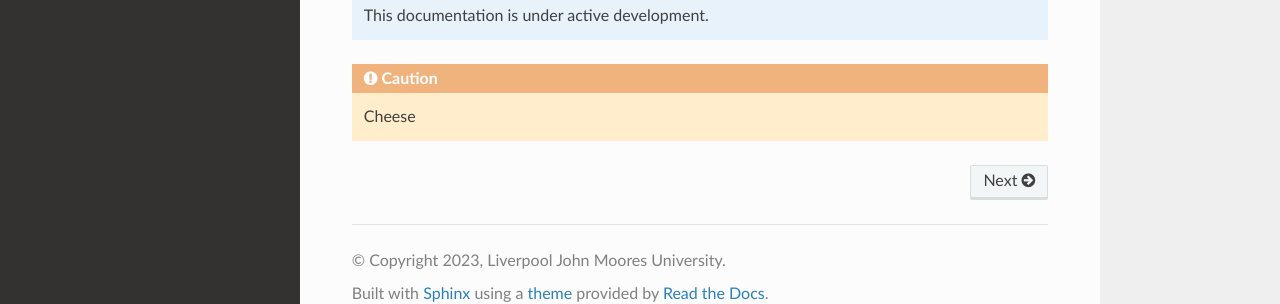
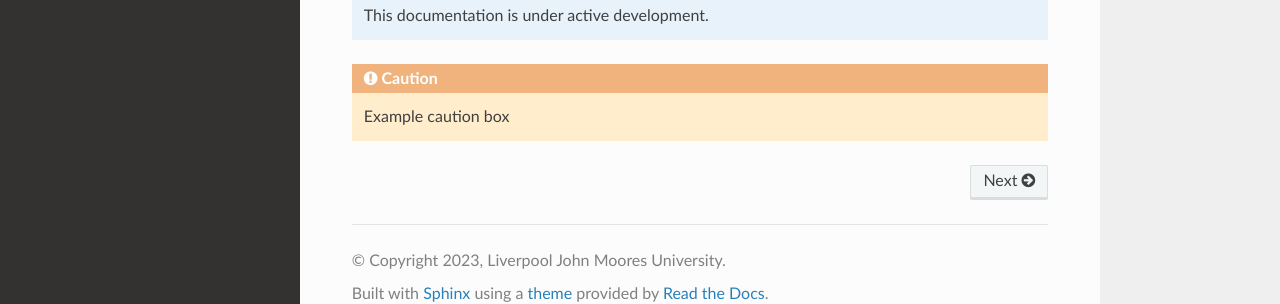
Before and after one commit to astrcrai/prospero-docs, a Sphinx documentation site: the page built from docs/source/index.rst, in a window 1280 px wide and 1223 px high. Shown: the part 893-1197 px from the top of the window. Built offline with Sphinx 7.4.7 and the Read the Docs theme 2.0.0, drawn with Linux system fonts in a browser that asks for light colours.

Commit message:
Update index.rst

```diff
--- a/docs/source/index.rst
+++ b/docs/source/index.rst
@@ -26,4 +26,4 @@ Contents
 
 .. caution::
 
-   Cheese
+   Example caution box
```
